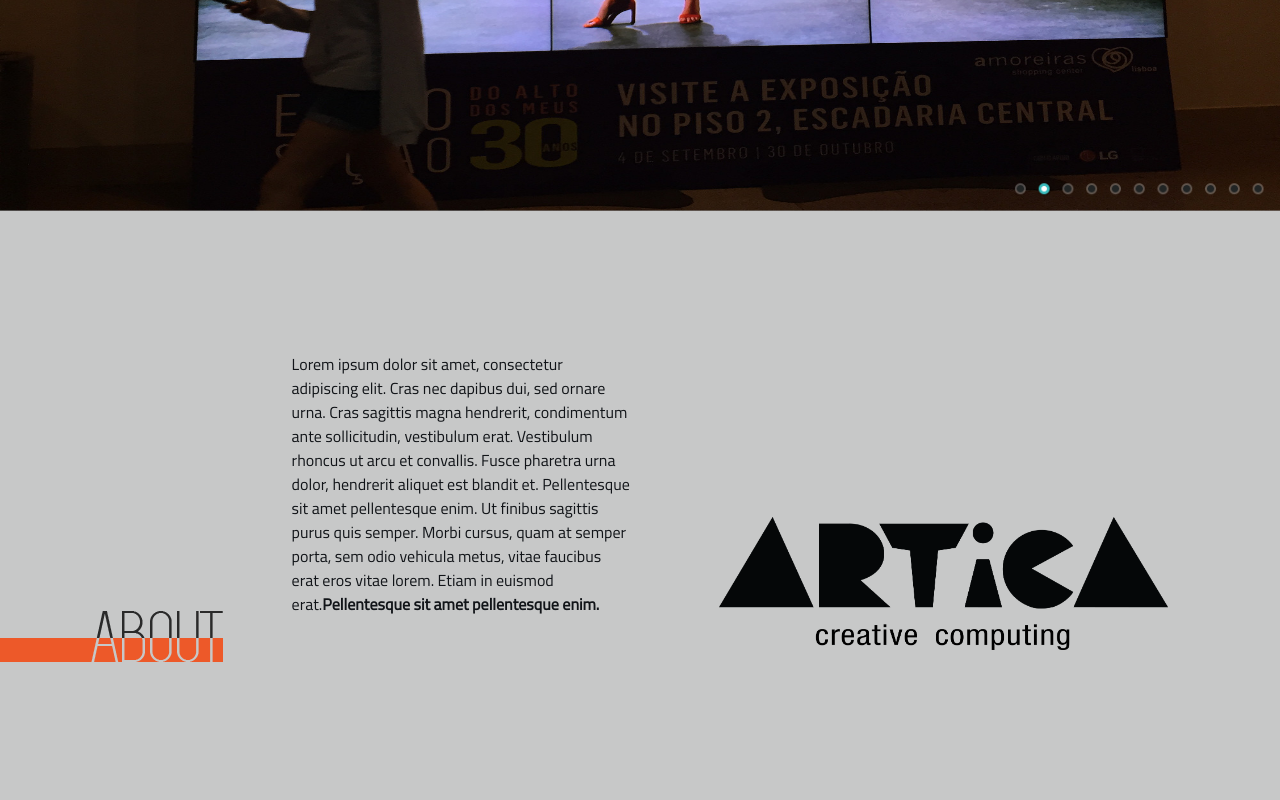
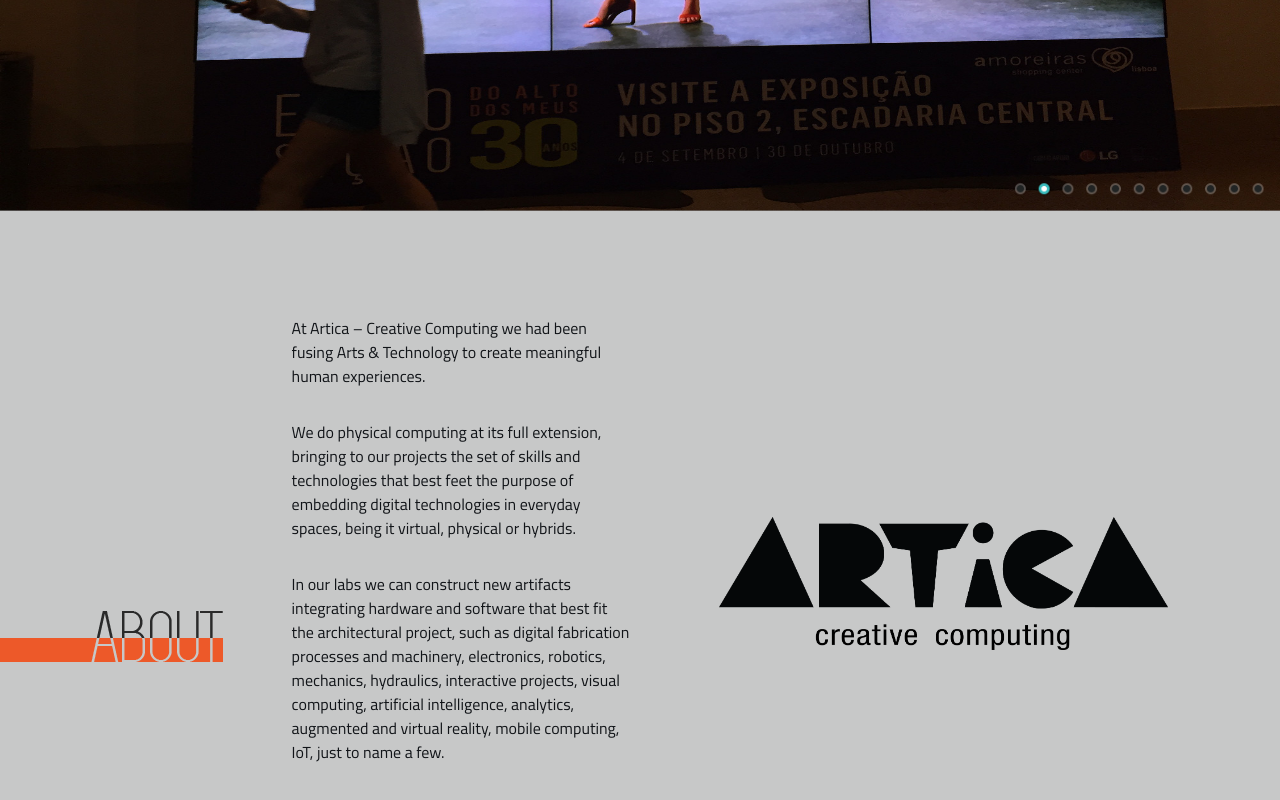
Before and after one commit to artica/arch.artica.cc, a plain HTML site: page index.html in a window 1280 px wide. Shown: the part 422-1222 px from the top of the page. Drawn offline with Linux system fonts and the light colour scheme; some packages are replaced by stand-ins of ours.

Commit message:
about 1st draft

```diff
--- a/index.html
+++ b/index.html
@@ -102,8 +102,10 @@
 	  <div class="wrapper">
 		<div class="row">
 		  <div class="col span-6 bubble">
-			<p>Lorem ipsum dolor sit amet, consectetur adipiscing elit. Cras nec dapibus dui, sed ornare urna. Cras sagittis magna hendrerit, condimentum ante sollicitudin, vestibulum erat. Vestibulum rhoncus ut arcu et convallis. Fusce pharetra urna dolor, hendrerit aliquet est blandit et. Pellentesque sit amet pellentesque enim. Ut finibus sagittis purus quis semper. Morbi cursus, quam at semper porta, sem odio vehicula metus, vitae faucibus erat eros vitae lorem. Etiam in euismod erat.<b>Pellentesque sit amet pellentesque enim.</b>
-			<p>
+			<p>At Artica – Creative Computing we had been fusing Arts & Technology to create meaningful human experiences.</p>
+			<p>We do physical computing at its full extension, bringing to our projects the set of skills and technologies that best feet the purpose of embedding digital technologies in everyday spaces, being it virtual, physical or hybrids.</p>
+			<p>In our labs we can construct new artifacts integrating hardware and software that best fit the architectural project, such as digital
+fabrication processes and machinery, electronics, robotics, mechanics, hydraulics, interactive projects, visual computing, artificial intelligence, analytics, augmented and virtual reality, mobile computing, IoT, just to name a few.</p>
 		  </div>
 		  <div class="col span-6">
 			<img src="gfx/ARTICA.png" style="width: 90%; height: auto;padding-top:40%; "/>
```
